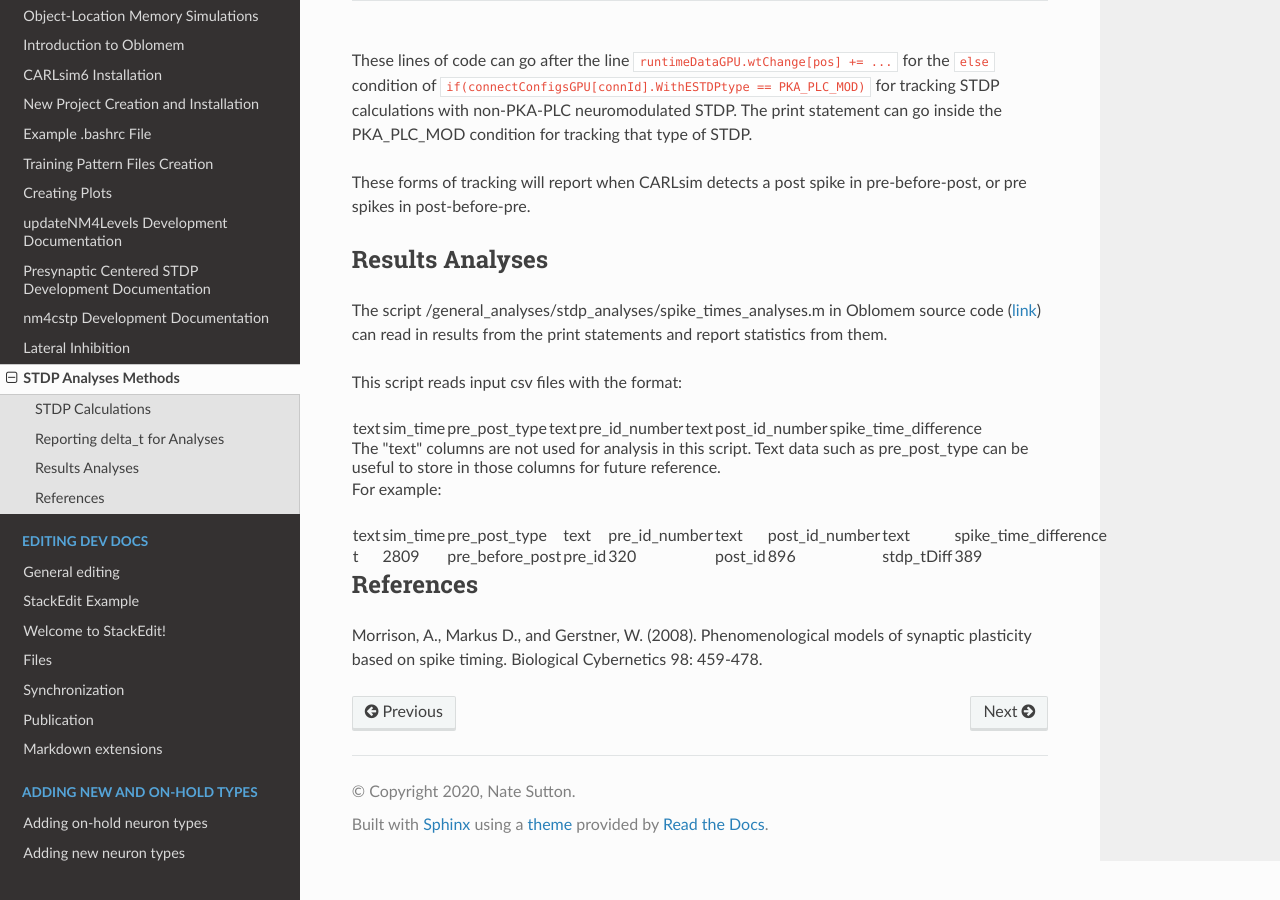
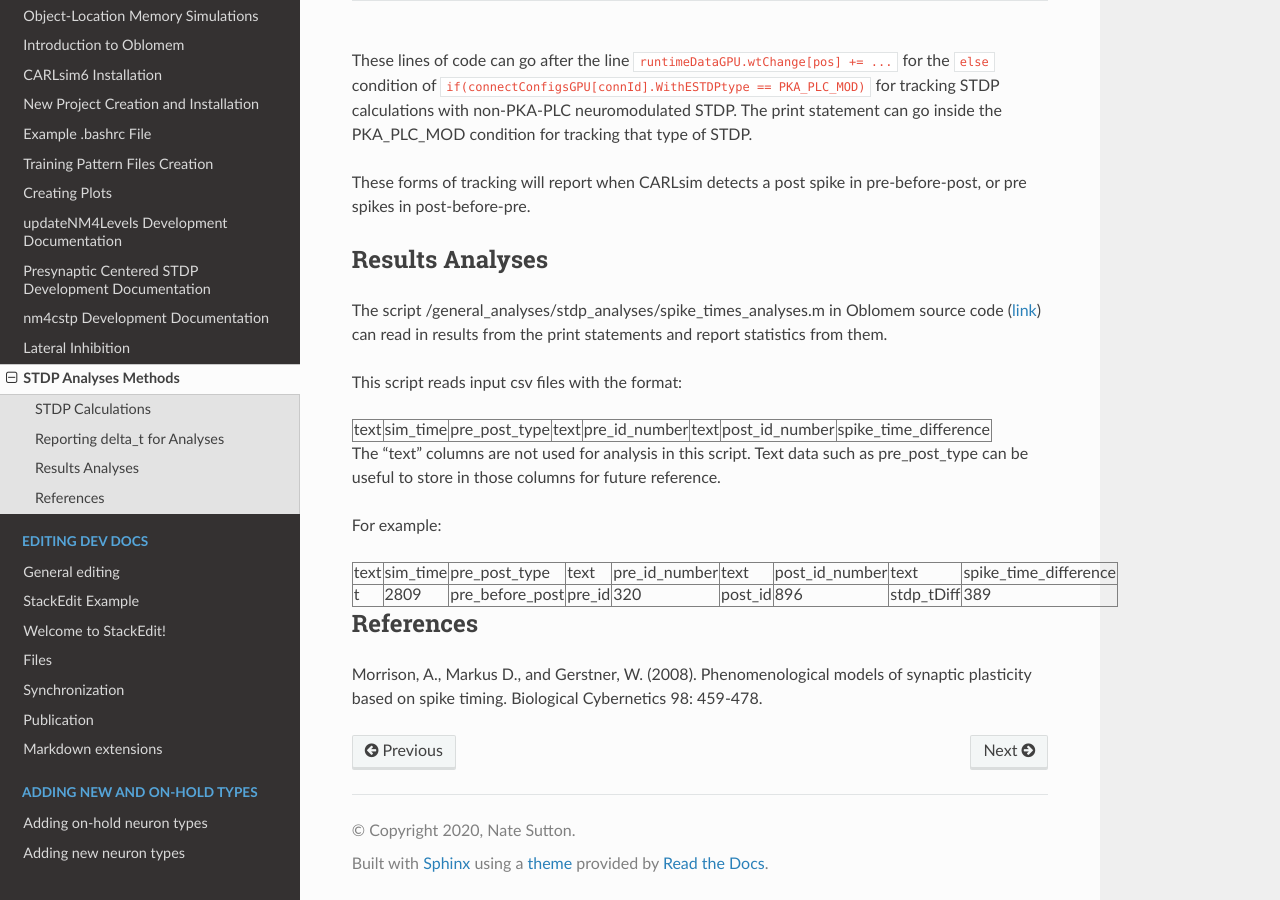
Before and after one commit to Hippocampome-Org/hco_dev_docs, a Sphinx documentation site: the page built from docs/oblomem/stdp_analyses.md, in a window 1280 px wide and 900 px high, scrolled down 1525 px. Built offline with Sphinx 7.4.7 and the Read the Docs theme 3.1.0, drawn with Linux system fonts in a browser that asks for light colours.

Commit message:
added stdp_analyses document

```diff
--- a/docs/oblomem/stdp_analyses.md
+++ b/docs/oblomem/stdp_analyses.md
@@ -46,13 +46,14 @@ These forms of tracking will report when CARLsim detects a post spike in pre-bef
 The script /general_analyses/stdp_analyses/spike_times_analyses.m in Oblomem source code ([link](https://github.com/Hippocampome-Org/oblomem)) can read in results from the print statements and report statistics from them.
 
 This script reads input csv files with the format:
-<table>
+<table border=1>
 	<tr><td>text</td><td>sim_time</td><td>pre_post_type</td><td>text</td><td>pre_id_number</td><td>text</td><td>post_id_number</td><td>spike_time_difference</td></tr>
 </table>
+
 The "text" columns are not used for analysis in this script. Text data such as pre_post_type can be useful to store in those columns for future reference.
 
 For example:
-<table>
+<table border=1>
 	<tr><td>text</td><td>sim_time</td><td>pre_post_type</td><td>text</td><td>pre_id_number</td><td>text</td><td>post_id_number</td><td>text</td><td>spike_time_difference</td></tr>
 	<tr><td>t</td><td>2809</td><td>pre_before_post</td><td>pre_id</td><td>320</td><td>post_id</td><td>896</td><td>stdp_tDiff</td><td>389</td></tr>
 </table>
```
